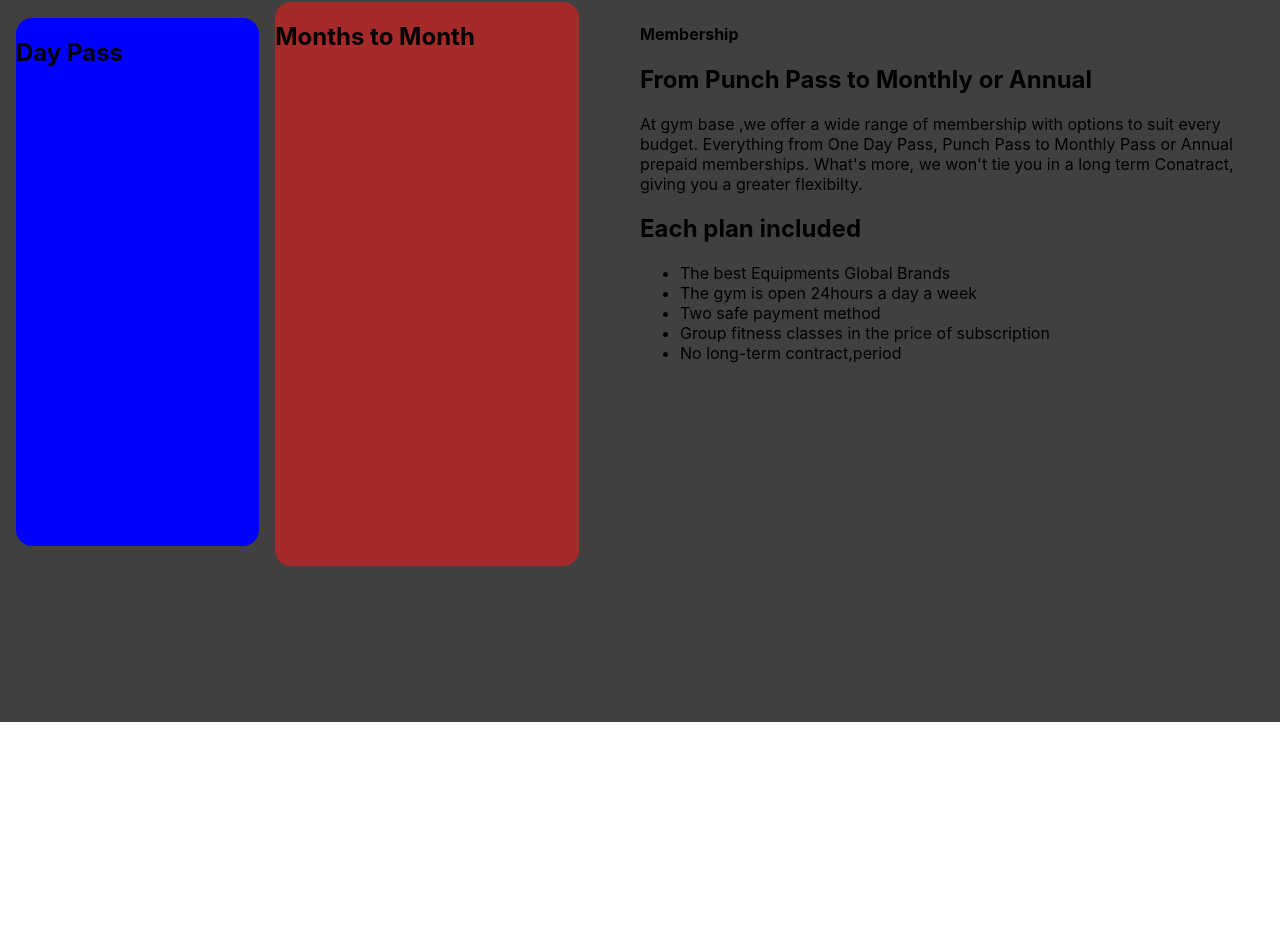
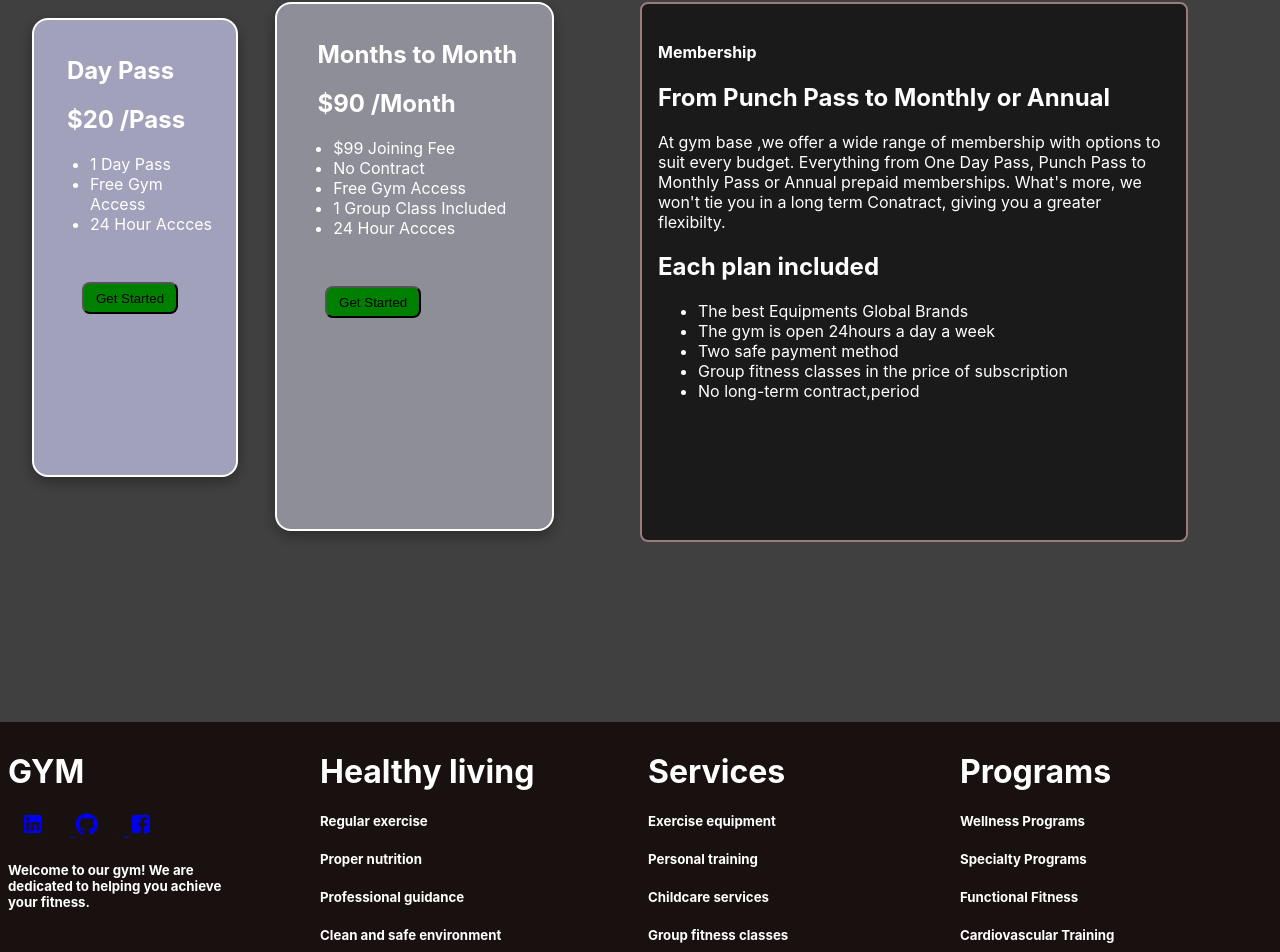
Before and after one commit to Bablukmr/Gym-website, a React (Create React App) app: page / in a window 1280 px wide. Shown: the part 3466-4418 px from the top of the page. Before the commit the page ends 4188 px from the top, so only its background shows below. Built offline with nearby package versions, Linux system fonts and the light colour scheme.

Commit message:
Adding feture pricing and footer

```diff
--- a/src/App.js
+++ b/src/App.js
@@ -4,6 +4,7 @@ import Home from '../src/components/home/Home'
 import Program from './components/program/Program';
 import Pricing from './components/pricing/Pricing';
 import Trainer from '../src/components/trainer/Trainer'
+import Footer from './components/footer/Footer';
 
 function App() {
   return (
@@ -14,6 +15,7 @@ function App() {
      <Program/>
     <Trainer/>
      <Pricing/>
+     <Footer/>
     </>
   );
 }
--- a/src/components/footer/Footer.js
+++ b/src/components/footer/Footer.js
@@ -0,0 +1,62 @@
+import React from "react";
+import styles from "./Footer.module.css";
+import LinkedInIcon from "@mui/icons-material/LinkedIn";
+import GitHubIcon from "@mui/icons-material/GitHub";
+import FacebookIcon from "@mui/icons-material/Facebook";
+
+export default function Footer() {
+  return (
+    <div className={styles.main_footer}>
+      <div className={styles.social}>
+        <div className={styles.socil_text}>
+          <h1>GYM</h1>
+          <a href="https://www.linkedin.com/in/bablukmr/" target='_LinkdIn'>
+
+            <LinkedInIcon />
+          </a>
+          <a href="https://github.com/Bablukmr" target='_GitHub'>
+            {" "}
+            <GitHubIcon />
+          </a>
+          <a href="https://www.facebook.com/Bablukmr01" target='_Facebook'>
+            {" "}
+            <FacebookIcon />{" "}
+          </a>
+          <h5>
+            Welcome to our gym! We are dedicated to helping you achieve your
+            fitness.
+          </h5>
+
+        </div>
+
+        <div className={styles.service_first}>
+          <h1>Healthy living</h1>
+          <h5>Regular exercise</h5>
+          <h5>Proper nutrition</h5>
+          <h5>Professional guidance</h5>
+          <h5>Clean and safe environment</h5>
+        </div>
+         </div>
+
+        <div className={styles.services}>
+          <div className={styles.service_scond1}>
+            <h1>Services</h1>
+            <h5>Exercise equipment</h5>
+            <h5>Personal training</h5>
+            <h5>Childcare services</h5>
+            <h5>Group fitness classes</h5>
+          </div>
+          <div className={styles.service_scond1}>
+            <div className={styles.service_scond1}>
+              <h1>Programs</h1>
+              <h5>Wellness Programs</h5>
+              <h5>Specialty Programs</h5>
+              <h5>Functional Fitness</h5>
+              <h5>Cardiovascular Training</h5>
+
+          </div>
+        </div>
+      </div>
+    </div>
+  );
+}
--- a/src/components/footer/Footer.module.css
+++ b/src/components/footer/Footer.module.css
@@ -0,0 +1,32 @@
+.main_footer{
+    background-color: rgb(25, 16, 16);
+    width: 100%;
+    color: #fff;
+    display: grid;
+    grid-template-columns: 1fr 1fr;
+
+}
+.social{
+    margin: .5rem;
+    display: grid;
+    grid-template-columns: 1fr 1fr;
+}
+.services{
+    margin: .5rem;
+    display: grid;
+    grid-template-columns: 1fr 1fr;
+}
+.socil_text h5{
+    width: 70%;
+
+}
+.socil_text a{
+    margin: 0 .8rem;
+}
+
+@media screen and (max-width: 750px) {
+    .main_footer{
+        grid-template-columns: 1fr;
+    }
+
+}
--- a/src/components/pricing/Pricing.js
+++ b/src/components/pricing/Pricing.js
@@ -7,9 +7,25 @@ export default function Pricing() {
       <div className={styles.main_section}>
         <div className={styles.first_card}>
           <h1>Day Pass</h1>
+          <h1>$20 /Pass</h1>
+         <ul>
+          <li>1 Day Pass</li>
+          <li>Free Gym Access</li>
+          <li>24 Hour Accces</li>
+         </ul>
+         <button onClick={()=>alert("Thankyou for choosing us")} className={styles.buttons}>Get Started</button>
         </div>
         <div className={styles.second_card}>
           <h1>Months to Month</h1>
+          <h1>$90 /Month</h1>
+         <ul>
+          <li>$99 Joining Fee</li>
+          <li>No Contract</li>
+          <li>Free Gym Access</li>
+          <li>1 Group Class Included</li>
+          <li>24 Hour Accces</li>
+         </ul>
+         <button onClick={()=>alert("Thankyou for choosing us")} className={styles.buttons}>Get Started</button>
         </div>
       </div>
       <div className={styles.text_section}>
--- a/src/components/pricing/Pricing.module.css
+++ b/src/components/pricing/Pricing.module.css
@@ -14,19 +14,81 @@
     margin: 1rem;
     margin-top: 5rem;
 }
-.first_card{
-    width: 100%;
-    height: 75%;
-    margin-top: 1rem;
-    background-color: blue;
-    border-radius: 1rem;
-}
-.second_card{
-    width: 100%;
-    height: 80%;
-    background-color: brown;
-    border-radius: 1rem;
-}
+
 .text_section{
     margin-top: 5rem;
 }
+.text_div{
+    background-color: rgb(27, 26, 26);
+    color: #fff;
+    width: 80%;
+    height: 70%;
+    padding: 1rem;
+    border-radius: .5rem;
+    border: 2px solid #9b7c7c;
+}
+.first_card{
+    width: 70%;
+    height: 60%;
+    align-items: center;
+    margin: 1rem;
+    padding: 1rem;
+    margin-top: 1rem;
+    background-color: rgb(161, 161, 188);
+    border-radius: 1rem;
+    color: #fff;
+    box-shadow: rgba(0, 0, 0, 0.35) 0px 5px 15px;
+    border: 2px solid #fff;
+    transition:all .6s ease-in-out .1s;
+}
+.first_card h1{
+margin-left: 10%;
+}
+.second_card h1{
+    margin-left: 10%;
+}
+.second_card{
+    width: 80%;
+    height: 70%;
+    /* align-items: center; */
+    /* margin: 1rem; */
+    padding: 1rem;
+    /* margin-top: 1rem; */
+    background-color: rgb(142, 142, 153);
+    border-radius: 1rem;
+    color: #fff;
+    box-shadow: rgba(0, 0, 0, 0.35) 0px 5px 15px;
+    border: 2px solid #fff;
+    transition:all .6s ease-in-out .1s;
+}
+.second_card:hover{
+background-color: rgb(121, 108, 89);
+width: 87%;
+height: 77%;
+border: 4px solid rgb(87, 78, 78);
+}
+.first_card:hover{
+    background-color: rgb(121, 108, 89);
+    width: 75%;
+height: 65%;
+border: 4px solid rgb(87, 78, 78);
+}
+.buttons{
+    margin: 2rem;
+    width: 6rem;
+    height: 2rem;
+    border-radius: .5rem;
+    background-color: green;
+    cursor: pointer;
+}
+@media screen and (max-width: 750px) {
+    .pricing_section{
+        height: 190vh;
+        grid-template-columns: 1fr;
+    }
+    .main_section{
+
+        grid-template-columns: 1fr;
+    }
+
+}
```
